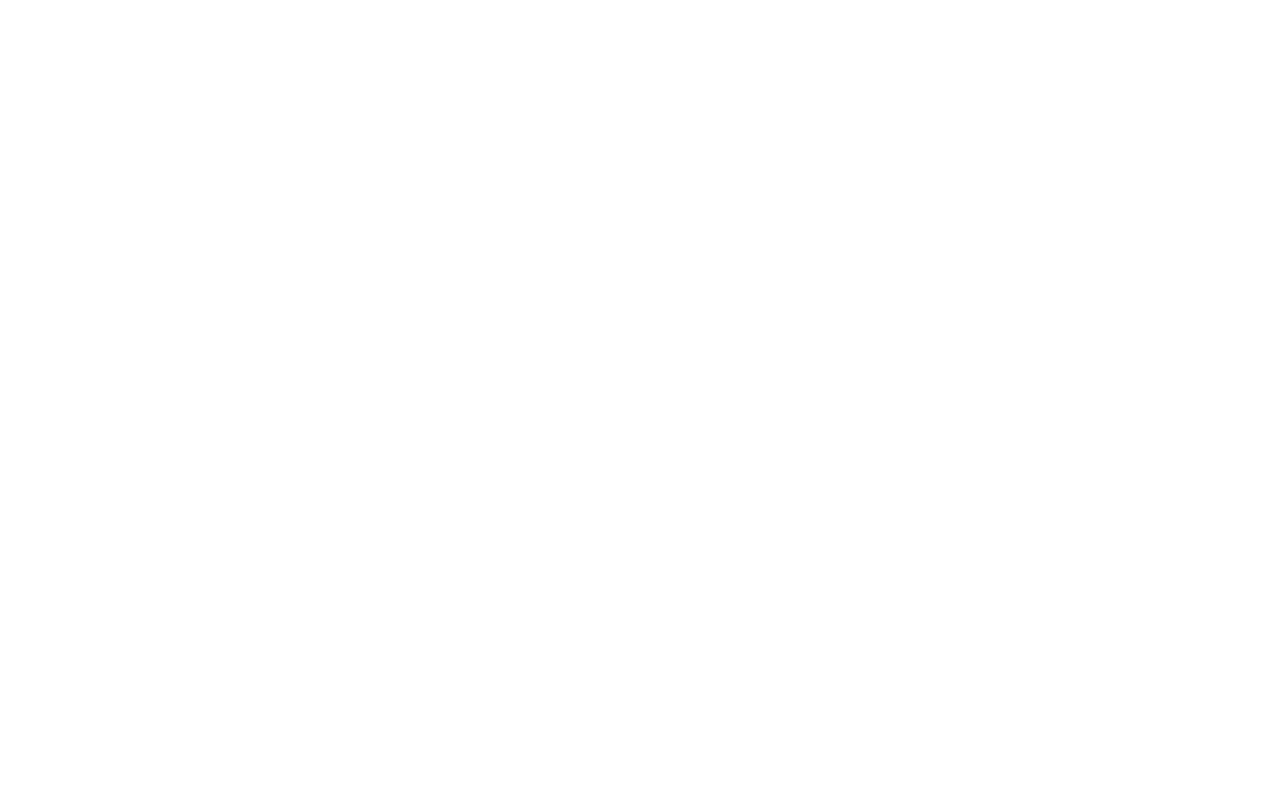
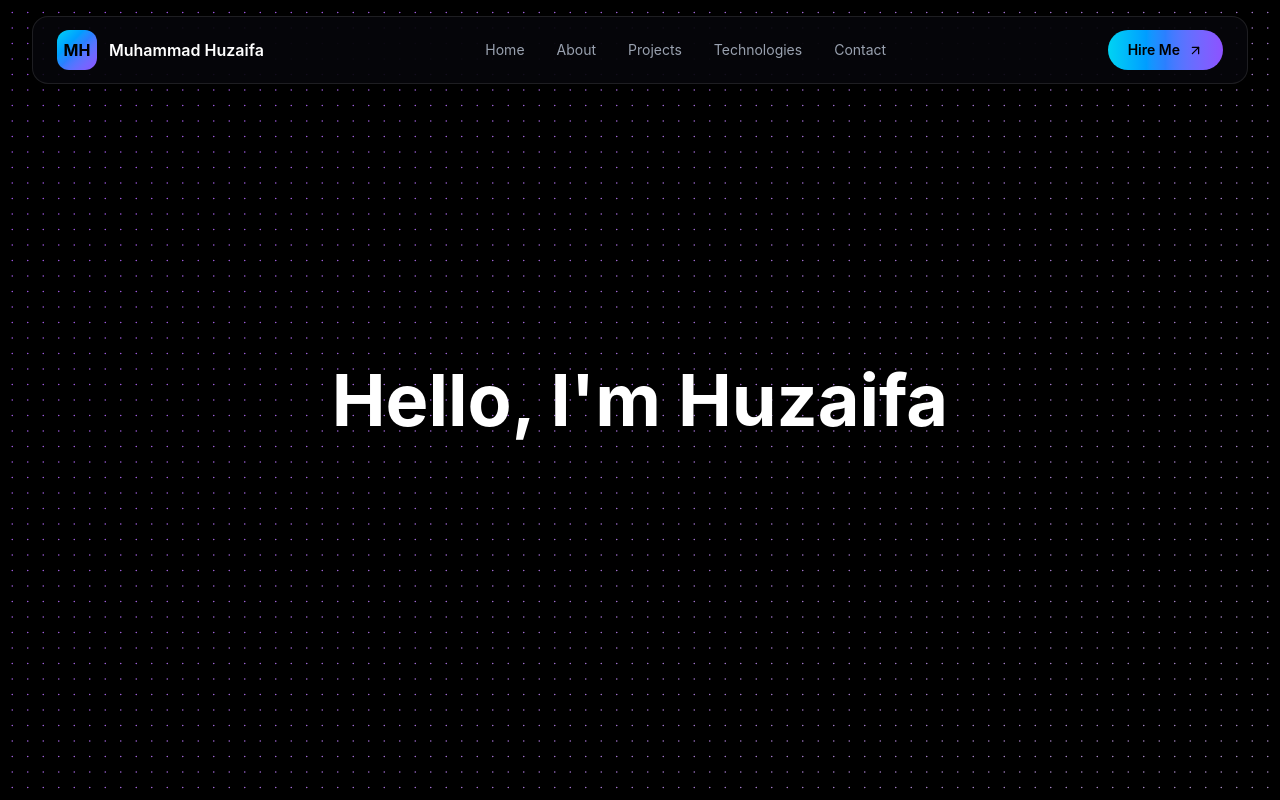
Before and after one commit to izafi/muhammad-huzaifa-portfolio, a React (Vite) app: page / in a window 1280 px wide. Built offline with nearby package versions, Linux system fonts and the light colour scheme.

Commit message:
feat: add Hero and DotField components with animated background effect

```diff
--- a/src/App.jsx
+++ b/src/App.jsx
@@ -1,9 +1,11 @@
 import React from 'react'
-
+import Navbar from './components/Navbar'
+import Hero from './components/Hero'
 const App = () => {
   return (
     <div>
-
+      <Navbar/>
+      <Hero/>
     </div>
   )
 }
--- /dev/null
+++ b/src/components/DotField.css
@@ -0,0 +1,5 @@
+.dot-field-container {
+  position: relative;
+  width: 100%;
+  height: 100%;
+}
--- /dev/null
+++ b/src/components/DotField.jsx
@@ -0,0 +1,274 @@
+import { useEffect, useRef, memo } from 'react';
+
+import './DotField.css';
+
+const TWO_PI = Math.PI * 2;
+
+const DotField = memo(({
+  dotRadius = 1.5,
+  dotSpacing = 14,
+  cursorRadius = 500,
+  cursorForce = 0.1,
+  bulgeOnly = true,
+  bulgeStrength = 67,
+  glowRadius = 160,
+  sparkle = false,
+  waveAmplitude = 0,
+  gradientFrom = 'rgba(168, 85, 247, 0.35)',
+  gradientTo = 'rgba(180, 151, 207, 0.25)',
+  glowColor = '#120F17',
+  ...rest
+}) => {
+  const canvasRef = useRef(null);
+  const svgRef = useRef(null);
+  const glowRef = useRef(null);
+  const dotsRef = useRef([]);
+  const mouseRef = useRef({ x: -9999, y: -9999, prevX: -9999, prevY: -9999, speed: 0 });
+  const rafRef = useRef(null);
+  const sizeRef = useRef({ w: 0, h: 0, offsetX: 0, offsetY: 0 });
+  const glowOpacity = useRef(0);
+  const engagement = useRef(0);
+  const propsRef = useRef({});
+  propsRef.current = { dotRadius, dotSpacing, cursorRadius, cursorForce, bulgeOnly, bulgeStrength, sparkle, waveAmplitude, gradientFrom, gradientTo };
+  const rebuildRef = useRef(null);
+  const glowIdRef = useRef(`dot-field-glow-${Math.random().toString(36).slice(2, 9)}`);
+
+  useEffect(() => {
+    const canvas = canvasRef.current;
+    const glowEl = glowRef.current;
+    if (!canvas) return;
+    const ctx = canvas.getContext('2d', { alpha: true });
+    const dpr = Math.min(window.devicePixelRatio || 1, 2);
+    let resizeTimer;
+
+    function resize() {
+      clearTimeout(resizeTimer);
+      resizeTimer = setTimeout(doResize, 100);
+    }
+
+    function doResize() {
+      const rect = canvas.parentElement.getBoundingClientRect();
+      const w = rect.width;
+      const h = rect.height;
+
+      canvas.width = w * dpr;
+      canvas.height = h * dpr;
+      canvas.style.width = `${w}px`;
+      canvas.style.height = `${h}px`;
+      ctx.setTransform(dpr, 0, 0, dpr, 0, 0);
+
+      sizeRef.current = {
+        w,
+        h,
+        offsetX: rect.left + window.scrollX,
+        offsetY: rect.top + window.scrollY,
+      };
+
+      buildDots(w, h);
+    }
+
+    function buildDots(w, h) {
+      const p = propsRef.current;
+      const step = p.dotRadius + p.dotSpacing;
+      const cols = Math.floor(w / step);
+      const rows = Math.floor(h / step);
+      const padX = (w % step) / 2;
+      const padY = (h % step) / 2;
+      const dots = new Array(rows * cols);
+      let idx = 0;
+
+      for (let row = 0; row < rows; row++) {
+        for (let col = 0; col < cols; col++) {
+          const ax = padX + col * step + step / 2;
+          const ay = padY + row * step + step / 2;
+          dots[idx++] = { ax, ay, sx: ax, sy: ay, vx: 0, vy: 0, x: ax, y: ay };
+        }
+      }
+      dotsRef.current = dots;
+    }
+
+    function onMouseMove(e) {
+      const s = sizeRef.current;
+      mouseRef.current.x = e.pageX - s.offsetX;
+      mouseRef.current.y = e.pageY - s.offsetY;
+    }
+
+    function updateMouseSpeed() {
+      const m = mouseRef.current;
+      const dx = m.prevX - m.x;
+      const dy = m.prevY - m.y;
+      const dist = Math.sqrt(dx * dx + dy * dy);
+      m.speed += (dist - m.speed) * 0.5;
+      if (m.speed < 0.001) m.speed = 0;
+      m.prevX = m.x;
+      m.prevY = m.y;
+    }
+
+    const speedInterval = setInterval(updateMouseSpeed, 20);
+
+    let frameCount = 0;
+
+    function tick() {
+      frameCount++;
+      const dots = dotsRef.current;
+      const m = mouseRef.current;
+      const { w, h } = sizeRef.current;
+      const p = propsRef.current;
+      const len = dots.length;
+      const t = frameCount * 0.02;
+
+      const targetEngagement = Math.min(m.speed / 5, 1);
+      engagement.current += (targetEngagement - engagement.current) * 0.06;
+      if (engagement.current < 0.001) engagement.current = 0;
+      const eng = engagement.current;
+
+      glowOpacity.current += (eng - glowOpacity.current) * 0.08;
+
+      if (glowEl) {
+        glowEl.setAttribute('cx', m.x);
+        glowEl.setAttribute('cy', m.y);
+        glowEl.style.opacity = glowOpacity.current;
+      }
+
+      ctx.clearRect(0, 0, w, h);
+
+      const grad = ctx.createLinearGradient(0, 0, w, h);
+      grad.addColorStop(0, p.gradientFrom);
+      grad.addColorStop(1, p.gradientTo);
+      ctx.fillStyle = grad;
+
+      const cr = p.cursorRadius;
+      const crSq = cr * cr;
+      const rad = p.dotRadius / 2;
+      const isBulge = p.bulgeOnly;
+
+      ctx.beginPath();
+
+      for (let i = 0; i < len; i++) {
+        const d = dots[i];
+        const dx = m.x - d.ax;
+        const dy = m.y - d.ay;
+        const distSq = dx * dx + dy * dy;
+
+        if (distSq < crSq && eng > 0.01) {
+          const dist = Math.sqrt(distSq);
+          if (isBulge) {
+            const t = 1 - dist / cr;
+            const push = t * t * p.bulgeStrength * eng;
+            const angle = Math.atan2(dy, dx);
+            d.sx += (d.ax - Math.cos(angle) * push - d.sx) * 0.15;
+            d.sy += (d.ay - Math.sin(angle) * push - d.sy) * 0.15;
+          } else {
+            const angle = Math.atan2(dy, dx);
+            const move = (500 / dist) * (m.speed * p.cursorForce);
+            d.vx += Math.cos(angle) * -move;
+            d.vy += Math.sin(angle) * -move;
+          }
+        } else if (isBulge) {
+          d.sx += (d.ax - d.sx) * 0.1;
+          d.sy += (d.ay - d.sy) * 0.1;
+        }
+
+        if (!isBulge) {
+          d.vx *= 0.9;
+          d.vy *= 0.9;
+          d.x = d.ax + d.vx;
+          d.y = d.ay + d.vy;
+          d.sx += (d.x - d.sx) * 0.1;
+          d.sy += (d.y - d.sy) * 0.1;
+        }
+
+        let drawX = d.sx;
+        let drawY = d.sy;
+        if (p.waveAmplitude > 0) {
+          drawY += Math.sin(d.ax * 0.03 + t) * p.waveAmplitude;
+          drawX += Math.cos(d.ay * 0.03 + t * 0.7) * p.waveAmplitude * 0.5;
+        }
+
+        if (p.sparkle) {
+          const hash = ((i * 2654435761) ^ (frameCount >> 3)) >>> 0;
+          if ((hash % 100) < 3) {
+            ctx.moveTo(drawX + rad * 1.8, drawY);
+            ctx.arc(drawX, drawY, rad * 1.8, 0, TWO_PI);
+          } else {
+            ctx.moveTo(drawX + rad, drawY);
+            ctx.arc(drawX, drawY, rad, 0, TWO_PI);
+          }
+        } else {
+          ctx.moveTo(drawX + rad, drawY);
+          ctx.arc(drawX, drawY, rad, 0, TWO_PI);
+        }
+      }
+
+      ctx.fill();
+
+      rafRef.current = requestAnimationFrame(tick);
+    }
+
+    doResize();
+    window.addEventListener('resize', resize);
+    window.addEventListener('mousemove', onMouseMove, { passive: true });
+    rafRef.current = requestAnimationFrame(tick);
+
+    rebuildRef.current = () => {
+      const { w, h } = sizeRef.current;
+      if (w > 0 && h > 0) buildDots(w, h);
+    };
+
+    return () => {
+      cancelAnimationFrame(rafRef.current);
+      clearInterval(speedInterval);
+      clearTimeout(resizeTimer);
+      window.removeEventListener('resize', resize);
+      window.removeEventListener('mousemove', onMouseMove);
+    };
+  // eslint-disable-next-line react-hooks/exhaustive-deps
+  }, []);
+
+  useEffect(() => {
+    rebuildRef.current?.();
+  }, [dotRadius, dotSpacing]);
+
+  return (
+    <div className="dot-field-container" {...rest}>
+      <canvas
+        ref={canvasRef}
+        style={{
+          position: 'absolute',
+          inset: 0,
+          width: '100%',
+          height: '100%',
+        }}
+      />
+      <svg
+        ref={svgRef}
+        style={{
+          position: 'absolute',
+          inset: 0,
+          width: '100%',
+          height: '100%',
+          pointerEvents: 'none',
+        }}
+      >
+        <defs>
+          <radialGradient id={glowIdRef.current}>
+            <stop offset="0%" stopColor={glowColor} />
+            <stop offset="100%" stopColor="transparent" />
+          </radialGradient>
+        </defs>
+        <circle
+          ref={glowRef}
+          cx="-9999"
+          cy="-9999"
+          r={glowRadius}
+          fill={`url(#${glowIdRef.current})`}
+          style={{ opacity: 0, willChange: 'opacity' }}
+        />
+      </svg>
+    </div>
+  );
+});
+
+DotField.displayName = 'DotField';
+
+export default DotField;
--- /dev/null
+++ b/src/components/Hero.jsx
@@ -0,0 +1,37 @@
+import React from "react";
+import DotField from "./DotField";
+
+const Hero = () => {
+  return (
+    <div className="relative min-h-screen overflow-hidden bg-black">
+
+      {/* Animated Background */}
+      <div className="absolute inset-0 z-0">
+        <DotField
+          dotRadius={1.5}
+          dotSpacing={14}
+          bulgeStrength={67}
+          glowRadius={160}
+          sparkle={false}
+          waveAmplitude={0}
+          cursorRadius={500}
+          cursorForce={0.1}
+          bulgeOnly
+          gradientFrom="#A855F7"
+          gradientTo="#B497CF"
+          glowColor="#120F17"
+        />
+      </div>
+
+      {/* Hero Content */}
+      <section className="relative z-10 flex min-h-screen items-center justify-center">
+        <h1 className="text-center text-[72px] font-bold text-white">
+          Hello, I'm Huzaifa
+        </h1>
+      </section>
+
+    </div>
+  );
+};
+
+export default Hero;
```
